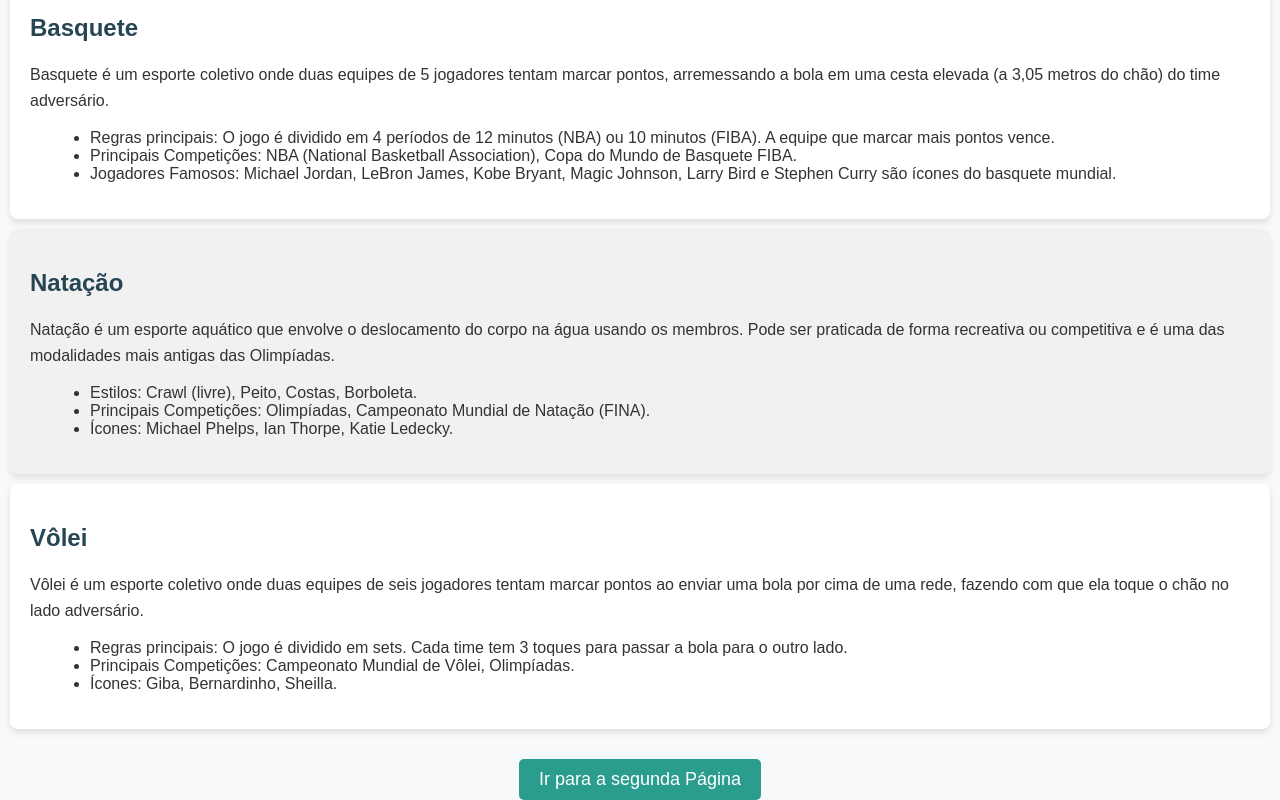
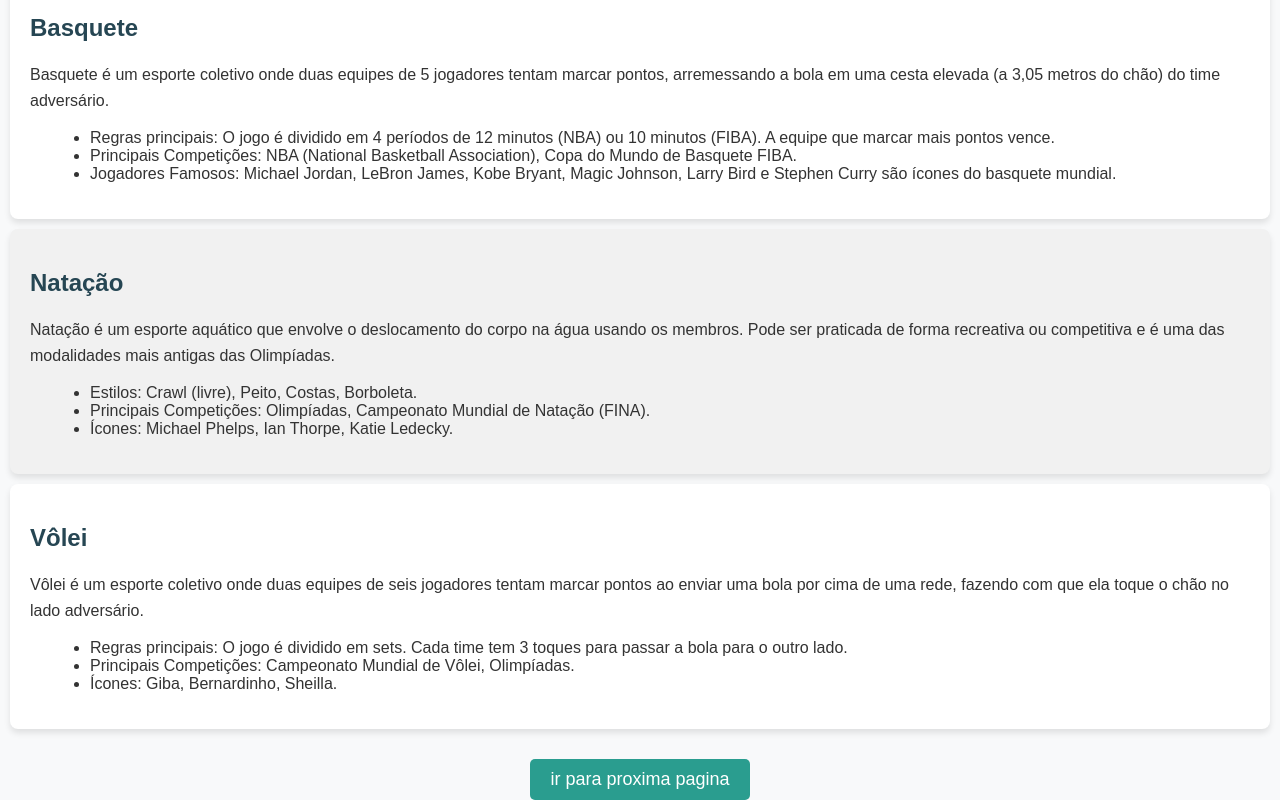
Before and after one commit to gustavinn333/site-do-gustavo-henrique, a plain HTML site: page index.html in a window 1280 px wide. Shown: the part 731-1531 px from the top of the page. Drawn offline with Linux system fonts and the light colour scheme.

Commit message:
Add files via upload

```diff
--- a/index.html
+++ b/index.html
@@ -176,16 +176,11 @@
 
         <!-- Botão interativo com JavaScript -->
         <div style="text-align: center; margin-top: 30px;">
-            <button class="navigate-button" onclick="navigateToPage()">Ir para a segunda Página</button>
-        </div>
+            <button class="navigate-button" Ir para a segunda Página
+             a href="inicialform.html">ir para proxima pagina</a>
     </main>
 
-    <script>
-        // Função para navegar para outra página
-        function navigateToPage() {
-            window.location.href = "file:///C:/Users/ALUNO%2015/Documents/inicialform.html";
-        }
-    </script>
+
 
 </body>
 </html>
```
